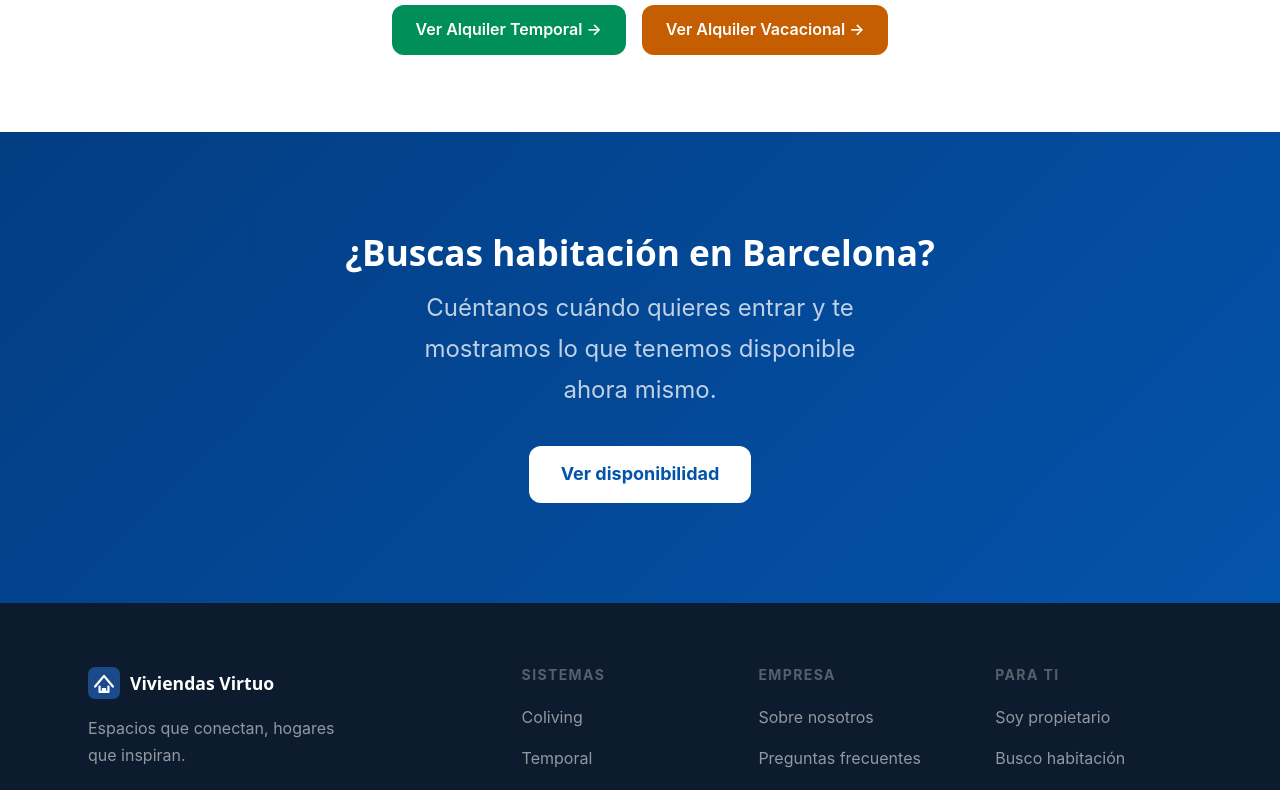
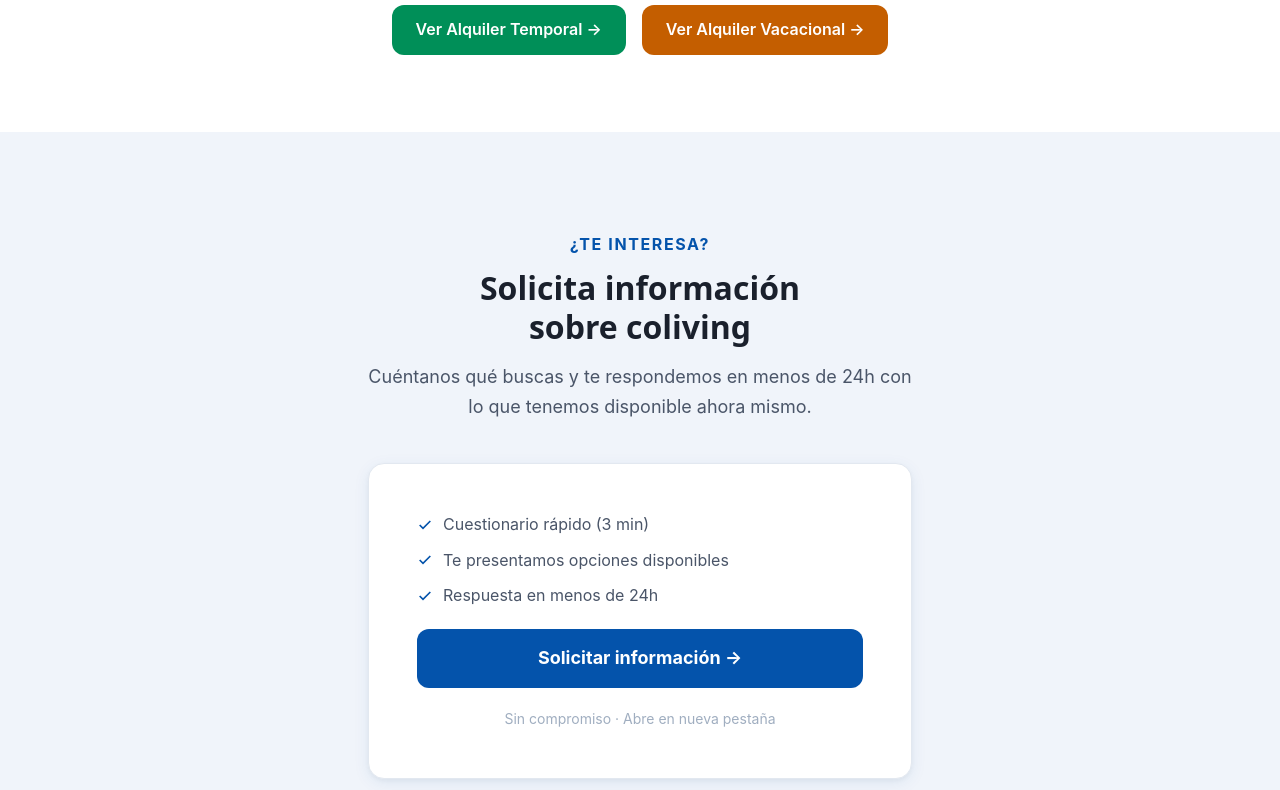
Before and after one commit to viviendasvirtuo/web-viviendasvirtuo, a Next.js app: page /inquilinos/coliving in a window 1280 px wide. Shown: the part 3120-3910 px from the top of the page. Built offline with nearby package versions, Linux system fonts and the light colour scheme; a web font is replaced by a local one.

Commit message:
Añadir CTA Tally al final de páginas inquilinos/coliving, temporal y vacacional

```diff
--- a/app/inquilinos/coliving/page.tsx
+++ b/app/inquilinos/coliving/page.tsx
@@ -17,6 +17,8 @@ const COLIVING_BLUE_DARK = '#033d82';
 const COLIVING_ACCENT = '#6dbcdb';
 const TEMPORAL_GREEN = '#008f58';
 const VACACIONAL_ORANGE = '#c45e00';
+
+const TALLY_INQUILINO = 'https://tally.so/r/2EaJNe';
 
 export default function InquilinosColivingPage() {
   return (
@@ -143,12 +145,46 @@ export default function InquilinosColivingPage() {
           </div>
         </section>
 
+        {/* FORMULARIO CONTACTO */}
+        <section style={{ padding: 'clamp(60px,8vw,100px) 0', background: '#f0f4fa' }}>
+          <div className="container" style={{ maxWidth: '640px' }}>
+            <div style={{ textAlign: 'center', marginBottom: '40px' }}>
+              <p style={{ color: COLIVING_BLUE, fontWeight: 700, fontSize: 'var(--text-sm)', letterSpacing: '0.1em', textTransform: 'uppercase', marginBottom: '12px' }}>¿Te interesa?</p>
+              <h2 style={{ fontFamily: 'var(--font-display)', fontSize: 'clamp(1.6rem,2.5vw,2.2rem)', fontWeight: 800, color: 'var(--color-text)', lineHeight: 1.2, marginBottom: '16px' }}>Solicita información sobre coliving</h2>
+              <p style={{ color: 'var(--color-text-muted)', fontSize: 'var(--text-base)', lineHeight: 1.7 }}>Cuéntanos qué buscas y te respondemos en menos de 24h con lo que tenemos disponible ahora mismo.</p>
+            </div>
+            <div style={{ background: 'white', borderRadius: 'var(--radius-xl)', border: '1px solid var(--color-border)', padding: 'clamp(28px,5vw,48px)', boxShadow: 'var(--shadow-md)', display: 'flex', flexDirection: 'column', gap: 'var(--space-5)' }}>
+              <ul style={{ listStyle: 'none', padding: 0, margin: 0, display: 'flex', flexDirection: 'column', gap: '10px' }}>
+                {[
+                  'Cuestionario rápido (3 min)',
+                  'Te presentamos opciones disponibles',
+                  'Respuesta en menos de 24h',
+                ].map(item => (
+                  <li key={item} style={{ display: 'flex', alignItems: 'center', gap: '10px', fontSize: 'var(--text-sm)', color: 'var(--color-text-muted)' }}>
+                    <svg width="16" height="16" viewBox="0 0 24 24" fill="none" stroke={COLIVING_BLUE} strokeWidth="2.5" aria-hidden="true"><polyline points="20 6 9 17 4 12"/></svg>
+                    {item}
+                  </li>
+                ))}
+              </ul>
+              <a
+                href={TALLY_INQUILINO}
+                target="_blank"
+                rel="noopener noreferrer"
+                style={{ display: 'inline-flex', alignItems: 'center', justifyContent: 'center', gap: '8px', background: COLIVING_BLUE, color: 'white', fontWeight: 700, fontSize: 'var(--text-base)', padding: '15px 28px', borderRadius: 'var(--radius-lg)', textDecoration: 'none', width: '100%', textAlign: 'center' }}
+              >
+                Solicitar información →
+              </a>
+              <p style={{ fontSize: 'var(--text-xs)', color: 'var(--color-text-faint)', textAlign: 'center', margin: 0 }}>Sin compromiso · Abre en nueva pestaña</p>
+            </div>
+          </div>
+        </section>
+
         {/* CTA */}
         <section style={{ padding: 'clamp(60px,8vw,100px) 0', background: `linear-gradient(135deg, ${COLIVING_BLUE_DARK}, ${COLIVING_BLUE})`, textAlign: 'center' }}>
           <div className="container">
             <h2 style={{ fontFamily: 'var(--font-display)', fontSize: 'clamp(1.6rem,3vw,2.2rem)', fontWeight: 800, color: 'white', marginBottom: '16px' }}>¿Buscas habitación en Barcelona?</h2>
             <p style={{ color: 'rgba(255,255,255,0.75)', fontSize: 'var(--text-lg)', maxWidth: '460px', margin: '0 auto 36px', lineHeight: 1.7 }}>Cuéntanos cuándo quieres entrar y te mostramos lo que tenemos disponible ahora mismo.</p>
-            <Link href="/contacto" style={{ display: 'inline-flex', alignItems: 'center', background: 'white', color: COLIVING_BLUE, fontWeight: 700, padding: '14px 32px', borderRadius: 'var(--radius-lg)', textDecoration: 'none', fontSize: 'var(--text-base)' }}>Ver disponibilidad</Link>
+            <a href={TALLY_INQUILINO} target="_blank" rel="noopener noreferrer" style={{ display: 'inline-flex', alignItems: 'center', background: 'white', color: COLIVING_BLUE, fontWeight: 700, padding: '14px 32px', borderRadius: 'var(--radius-lg)', textDecoration: 'none', fontSize: 'var(--text-base)' }}>Ver disponibilidad</a>
           </div>
         </section>
       </main>
```
Also changed, not shown: app/inquilinos/temporal/page.tsx (+37 -1 lines), app/inquilinos/vacacional/page.tsx (+37 -1 lines).
